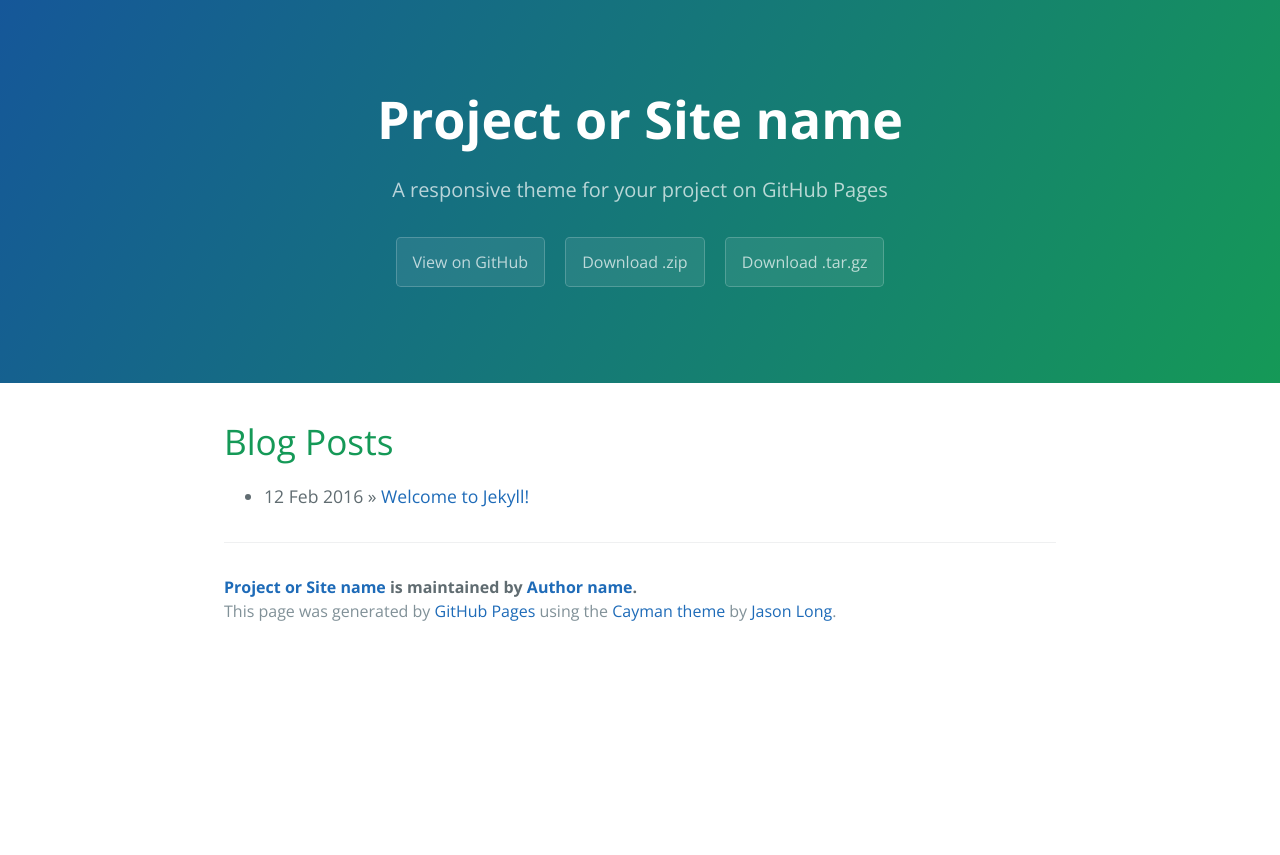
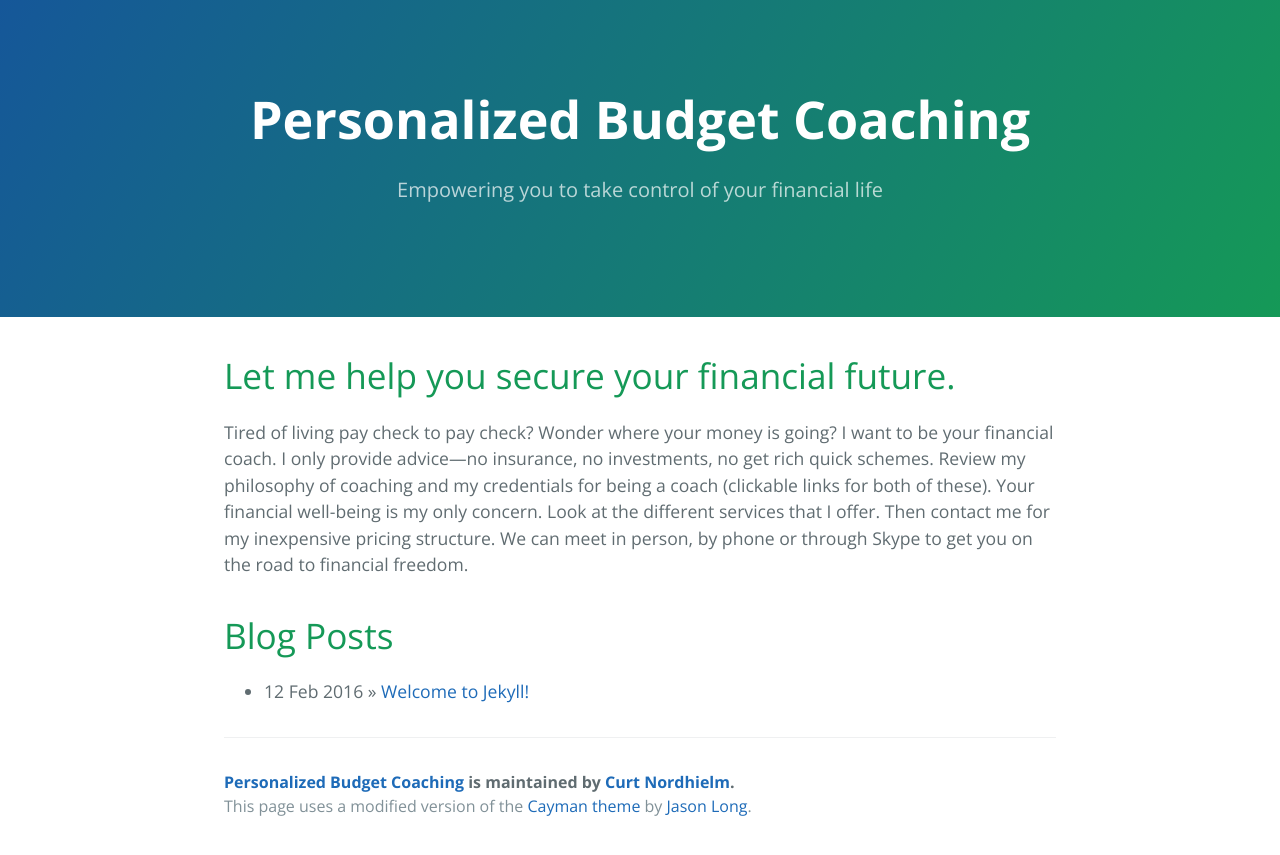
Before and after one commit to budgetcoachcurt/budgetcoachcurt.github.io, a Jekyll site: the page built from index.html, in a window 1280 px wide. Shown: the top 855 px of the page. Built offline with Jekyll 4.4.1, drawn with Linux system fonts in a browser that asks for light colours; Markdown is read by kramdown in place of the engine named in the settings; the list of posts is cut into pages by our own code.

Commit message:
minor modifications to personalize the theme

```diff
--- a/_config.yml
+++ b/_config.yml
@@ -1,20 +1,20 @@
 # Setup
-title:        Project or Site name
-tagline:      A responsive theme for your project on GitHub Pages
+title:        Personalized Budget Coaching
+tagline:      Empowering you to take control of your financial life
 baseurl:      ""
 paginate:     1
 
 # About/contact
 author:
-  name:       Author name
-  url:        http://yourhomepage.com
+  name:       Curt Nordhielm
+  url:        http://budgetcoachcurt.com
 
 # Gems
 gems:
   - jekyll-paginate
 
 #Others
-markdown: redcarpet
+markdown: kramdown
 
 exclude:
   - vendor
--- a/_includes/page-footer.html
+++ b/_includes/page-footer.html
@@ -1,4 +1,4 @@
 <footer class="site-footer">
   <span class="site-footer-owner"><a href="{{ site.url }}">{{ site.title }}</a> is maintained by <a href="{{ site.author.url }}">{{ site.author.name }}</a>.</span>
-  <span class="site-footer-credits">This page was generated by <a href="https://pages.github.com">GitHub Pages</a> using the <a href="https://github.com/pietromenna/jekyll-cayman-theme">Cayman theme</a> by <a href="http://github.com/jasonlong">Jason Long</a>.</span>
+  <span class="site-footer-credits">This page uses a modified version of the <a href="https://github.com/pietromenna/jekyll-cayman-theme">Cayman theme</a> by <a href="http://github.com/jasonlong">Jason Long</a>.</span>
 </footer>
--- a/_includes/page-header.html
+++ b/_includes/page-header.html
@@ -1,7 +1,4 @@
 <section class="page-header">
   <h1 class="project-name">{{ site.title }}</h1>
   <h2 class="project-tagline">{{ site.tagline }}</h2>
-  <a href="#" class="btn">View on GitHub</a>
-  <a href="#" class="btn">Download .zip</a>
-  <a href="#" class="btn">Download .tar.gz</a>
 </section>
--- a/index.html
+++ b/index.html
@@ -4,6 +4,22 @@ title: {{ site.name }}
 ---
 
 <div id="home">
+
+  <h1>Let me help you secure your financial future.</h1>
+
+  <p>
+    Tired of living pay check to pay check? Wonder where your money is going? I
+    want to be your financial coach. I only provide advice—no insurance, no
+    investments, no get rich quick schemes. Review my philosophy of coaching
+    and my credentials for being a coach (clickable links for both of these).
+    Your financial well-being is my only concern. Look at the different
+    services that I offer. Then contact me for my inexpensive pricing
+    structure. We can meet in person, by phone or through Skype to get you on
+    the road to financial freedom.
+  </p>
+
+
+
   <h1>Blog Posts</h1>
   <ul class="posts">
     {% for post in site.posts %}
```
Also changed, not shown: 1 other file.
